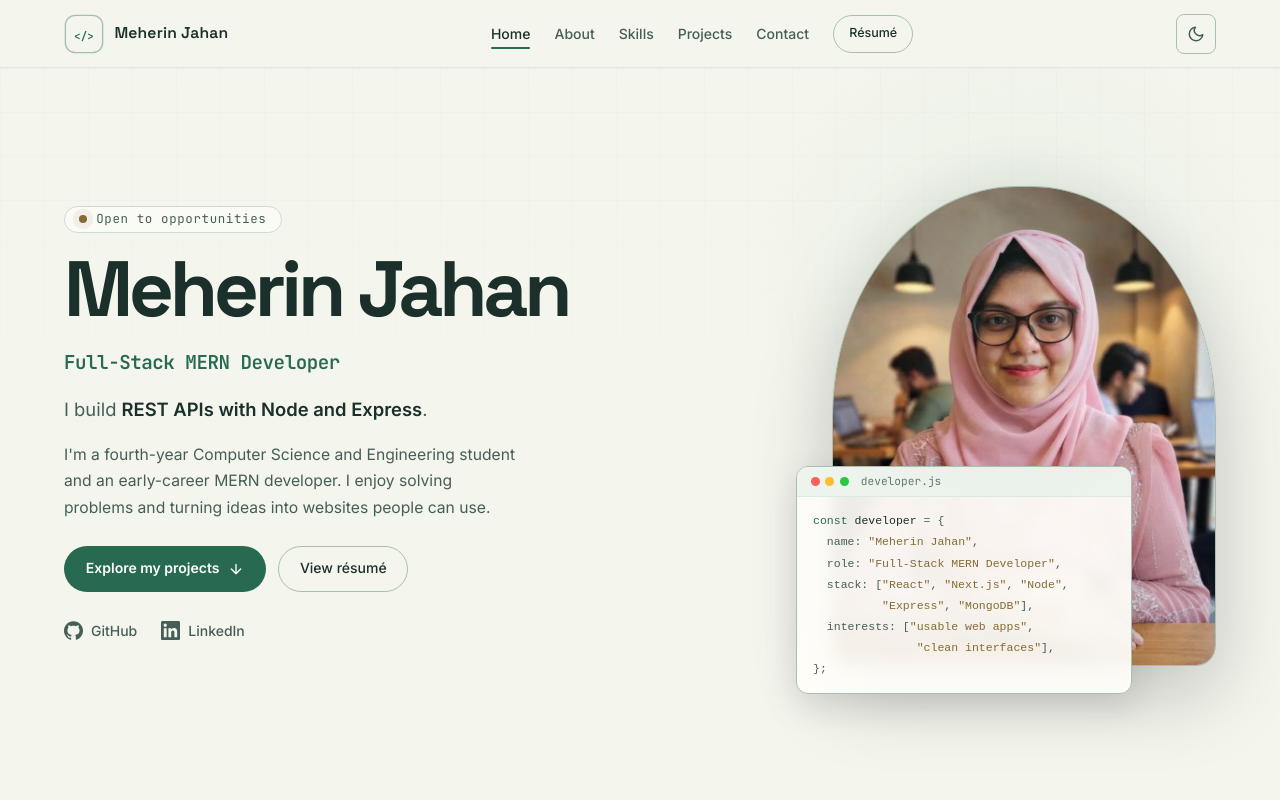
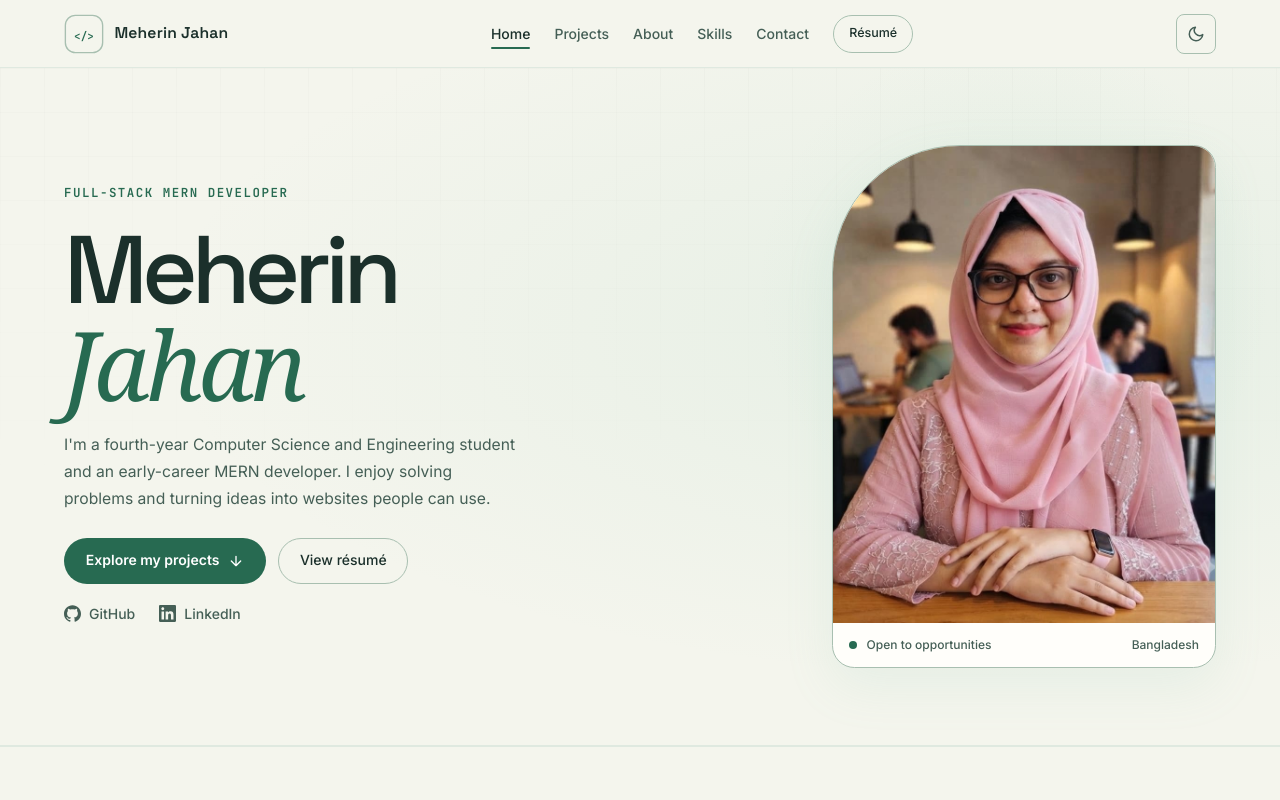
Before and after one commit to meherin02/Portfolio_Erin, a React (Vite) app: page / in a window 1280 px wide. Shown: the top 800 px of the page. Built offline with nearby package versions, Linux system fonts and the light colour scheme.

Commit message:
Redesign portfolio hero and feature projects below it

```diff
--- a/src/App.jsx
+++ b/src/App.jsx
@@ -16,9 +16,9 @@ function Home({ initialSlug }) {
   return (
     <>
       <Hero />
+      <Projects initialSlug={initialSlug} />
       <About />
       <Skills />
-      <Projects initialSlug={initialSlug} />
       <ResumeSection />
       <Contact />
     </>
--- a/src/components/Hero.jsx
+++ b/src/components/Hero.jsx
@@ -1,94 +1,34 @@
-import { useEffect, useState } from 'react';
-import { profile, heroPhrases } from '../data/content.js';
+import { profile } from '../data/content.js';
 import { BrandIcon, Icon } from './icons.jsx';
-import Reveal from './Reveal.jsx';
-
-function CodeCard() {
-  return (
-    <div className="code-card" aria-hidden="true">
-      <div className="code-titlebar">
-        <span className="code-dots"><i /><i /><i /></span>
-        <span className="code-filename">developer.js</span>
-      </div>
-      <pre className="code-body"><code>
-        <span className="tok-key">const</span> <span className="tok-var">developer</span> ={' {\n'}
-        {'  name: '}<span className="tok-str">"{profile.name}"</span>,{'\n'}
-        {'  role: '}<span className="tok-str">"{profile.role}"</span>,{'\n'}
-        {'  stack: ['}<span className="tok-str">"React"</span>, <span className="tok-str">"Next.js"</span>, <span className="tok-str">"Node"</span>,{'\n'}
-        {'          '}<span className="tok-str">"Express"</span>, <span className="tok-str">"MongoDB"</span>],{'\n'}
-        {'  interests: ['}<span className="tok-str">"usable web apps"</span>,{'\n'}
-        {'               '}<span className="tok-str">"clean interfaces"</span>],{'\n'}
-        {'};'}
-      </code></pre>
-    </div>
-  );
-}
 
 export default function Hero() {
-  const [phraseIndex, setPhraseIndex] = useState(0);
-
-  useEffect(() => {
-    if (window.matchMedia('(prefers-reduced-motion: reduce)').matches) return;
-    const timer = window.setInterval(() => {
-      setPhraseIndex(index => (index + 1) % heroPhrases.length);
-    }, 3800);
-    return () => window.clearInterval(timer);
-  }, []);
-
+  const names = profile.name.split(' ');
+  const surname = names.pop();
   return (
-    <section id="home" className="hero" aria-labelledby="hero-title">
-      <div className="shell hero-grid">
-        <div className="hero-copy">
-          <Reveal as="p" className="status-pill" delay={0}>
-            <span className="status-dot" aria-hidden="true" />
-            {profile.status}
-          </Reveal>
-          <Reveal as="h1" id="hero-title" className="hero-title" delay={70}>
-            {profile.name}
-          </Reveal>
-          <Reveal as="p" className="hero-role" delay={140}>
-            {profile.role}
-          </Reveal>
-          <Reveal as="p" className="hero-line" delay={210}>
-            I build <span key={phraseIndex} className="rotate-phrase">{heroPhrases[phraseIndex]}</span>.
-          </Reveal>
-          <Reveal as="p" className="hero-intro" delay={280}>
-            {profile.intro}
-          </Reveal>
-          <Reveal as="div" className="hero-actions" delay={350}>
-            <a className="btn btn-primary" href="#projects">
-              Explore my projects <Icon name="arrowDown" size={16} />
-            </a>
-            {profile.resume ? (
-              <a className="btn btn-outline" href={profile.resume} target="_blank" rel="noopener noreferrer">
-                View résumé
-              </a>
-            ) : (
-              <a className="btn btn-outline" href="#contact">Get in touch</a>
-            )}
-          </Reveal>
-          <Reveal as="div" className="hero-socials" delay={420}>
-            <a href={profile.github} target="_blank" rel="noopener noreferrer">
-              <BrandIcon name="github" size={19} /> GitHub
-            </a>
-            <a href={profile.linkedin} target="_blank" rel="noopener noreferrer">
-              <BrandIcon name="linkedin" size={19} /> LinkedIn
-            </a>
-          </Reveal>
+    <section id="home" className="hero editorial-hero" aria-labelledby="hero-title">
+      <div className="shell introduction">
+        <div className="intro-heading">
+          <p className="occupation">{profile.role}</p>
+          <h1 id="hero-title">{names.join(' ')} <em>{surname}</em></h1>
         </div>
-
-        <div className="hero-visual">
-          <figure className="portrait">
-            <img
-              src={profile.portrait.src}
-              alt={profile.portrait.alt}
-              width="1024"
-              height="1024"
-              fetchPriority="high"
-              style={{ objectPosition: profile.portrait.position }}
-            />
-          </figure>
-          <CodeCard />
+        <figure className="portrait-panel">
+          <img src={profile.portrait.src} alt={profile.portrait.alt}
+            width="1024" height="1024" fetchPriority="high"
+            style={{ objectPosition: profile.portrait.position }} />
+          <figcaption><span className="availability-dot" />{profile.status}<span>{profile.location}</span></figcaption>
+        </figure>
+        <div className="intro-details">
+          <p className="hero-intro">{profile.intro}</p>
+          <div className="hero-actions">
+            <a className="btn btn-primary" href="#projects">Explore my projects <Icon name="arrowDown" size={16} /></a>
+            {profile.resume
+              ? <a className="btn btn-outline" href={profile.resume} target="_blank" rel="noopener noreferrer">View résumé</a>
+              : <a className="btn btn-outline" href="#contact">Get in touch</a>}
+          </div>
+          <div className="hero-socials">
+            <a href={profile.github} target="_blank" rel="noopener noreferrer"><BrandIcon name="github" size={17} /> GitHub</a>
+            <a href={profile.linkedin} target="_blank" rel="noopener noreferrer"><BrandIcon name="linkedin" size={17} /> LinkedIn</a>
+          </div>
         </div>
       </div>
     </section>
--- a/src/components/Nav.jsx
+++ b/src/components/Nav.jsx
@@ -31,9 +31,10 @@ function ThemeToggle() {
 
 const links = [
   ['Home', '#home'],
+  ['Projects', '#projects'],
   ['About', '#about'],
   ['Skills', '#skills'],
-  ['Projects', '#projects'],
+
   ['Contact', '#contact'],
 ];
 
--- a/src/styles/app.css
+++ b/src/styles/app.css
@@ -1415,3 +1415,65 @@ input[aria-invalid='true']:focus, textarea[aria-invalid='true']:focus {
 @media (prefers-reduced-motion: reduce) {
   .project-card { transition: none; }
 }
+
+.editorial-hero {
+  min-height: auto;
+  padding-block: clamp(2.5rem, 6vw, 6.5rem);
+  border-bottom: 1px solid var(--line-soft);
+  background: radial-gradient(ellipse at 80% 38%, var(--glow-1), transparent 60%);
+}
+.introduction {
+  position: relative;
+  z-index: 1;
+  display: grid;
+  grid-template: "heading portrait" auto "details portrait" auto / minmax(0, 1.25fr) minmax(0, .85fr);
+  gap: 1.4rem clamp(2rem, 6vw, 6rem);
+  align-items: center;
+}
+.intro-heading { grid-area: heading; align-self: end; }
+.occupation {
+  font: 600 .78rem/1.5 var(--font-mono);
+  letter-spacing: .12em;
+  text-transform: uppercase;
+  color: var(--accent);
+  margin-bottom: 1.3rem;
+}
+.intro-heading h1 {
+  font: 500 clamp(4rem, 7.5vw, 7.4rem)/.97 var(--font-display);
+  letter-spacing: -.065em;
+  margin: 0;
+}
+.intro-heading em {
+  display: block;
+  font-family: Georgia, serif;
+  font-weight: 400;
+  letter-spacing: -.045em;
+  color: var(--accent);
+}
+.intro-details { grid-area: details; align-self: start; }
+.intro-details .hero-actions { margin-block: 1.6rem 1rem; }
+.portrait-panel {
+  grid-area: portrait;
+  width: min(100%, 24rem);
+  margin: 0;
+  justify-self: end;
+  border: 1px solid var(--line-strong);
+  border-radius: 8rem 1.4rem 1.4rem 1.4rem;
+  overflow: hidden;
+  background: var(--surface);
+  box-shadow: 0 18px 50px var(--glow-1);
+}
+.portrait-panel img { width: 100%; display: block; aspect-ratio: 4/5; height: auto; object-fit: cover; }
+.portrait-panel figcaption {
+  display: flex; align-items: center; gap: .6rem; flex-wrap: wrap;
+  padding: .85rem 1rem; color: var(--text-2); font: 500 .75rem/1.4 var(--font-body);
+}
+.portrait-panel figcaption span:last-child { margin-left: auto; }
+.availability-dot { width: .5rem; height: .5rem; border-radius: 50%; background: var(--accent); }
+@media (max-width: 650px) {
+  .introduction { grid-template: "heading" "portrait" "details" / minmax(0,1fr); gap: 1.25rem; }
+  .intro-heading h1 { font-size: clamp(3rem, 10vw, 4.5rem); }
+  .intro-heading em { display: inline; }
+  .occupation { margin-bottom: .65rem; }
+  .portrait-panel { justify-self: start; width: min(100%, 18rem); border-top-left-radius: 4.5rem; }
+}
```
